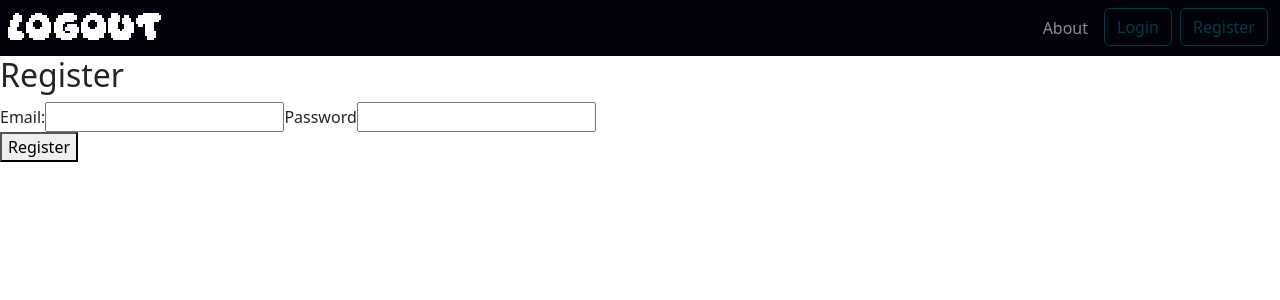
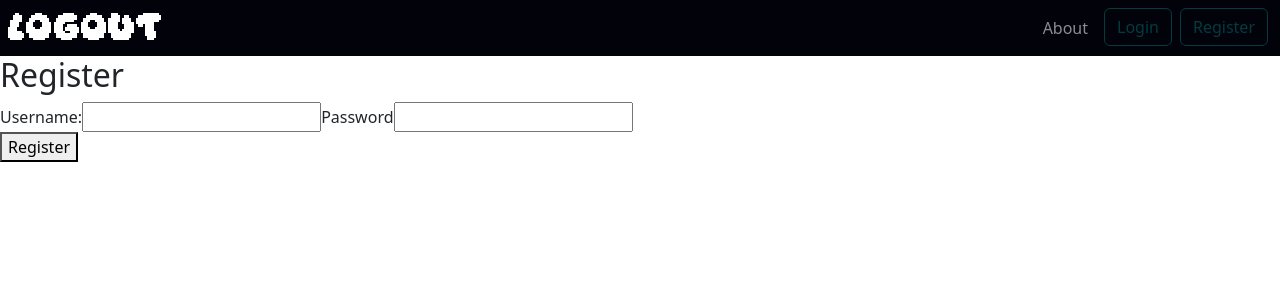
Before and after one commit to devaustin10/dev10-capstone, a React (Create React App) app in the folder client/: page /register in a window 1280 px wide. Shown: the top 300 px of the page. Built offline with nearby package versions, Linux system fonts and the light colour scheme; no server answers.

Commit message:
register progress

```diff
--- a/client/src/Utilities/Register.js
+++ b/client/src/Utilities/Register.js
@@ -3,13 +3,16 @@ import { useNavigate } from "react-router-dom";
 
 function Register() {
 
-    const [email, setEmail] = useState("");
+    const [name, setName] = useState("");
     const [password, setPassword] = useState("");
 
     const navigate = useNavigate();
 
+    // Username set name event must also be used for the Hike
     const handleSubmit = async (event) => {
         event.preventDefault();
+
+        // need a fetch request for POST hiker that is run before app_user POST
 
         const response = await fetch("http://localhost:8080/create_account", {
             method: "POST",
@@ -17,7 +20,7 @@ function Register() {
                 "Content-Type": "application/json"
             },
             body: JSON.stringify({
-                username: email,
+                username: name,
                 password
             })
         });
@@ -36,8 +39,8 @@ function Register() {
             <h2>Register</h2>
 
             <form onSubmit={handleSubmit}>
-                <label htmlFor="user-email">Email:</label>
-                <input type="email" id="user-email" onChange={(event) => setEmail(event.target.value)} />
+                <label htmlFor="user-name">Username:</label>
+                <input type="name" id="user-name" onChange={(event) => setName(event.target.value)} />
                 <label htmlFor="user-password">Password</label>
                 <input type="password" id="user-password" onChange={(event) => setPassword(event.target.value)} />
                 <br />
```
Also changed, not shown: 1 other file (tests, documents, lock files or other folders).
